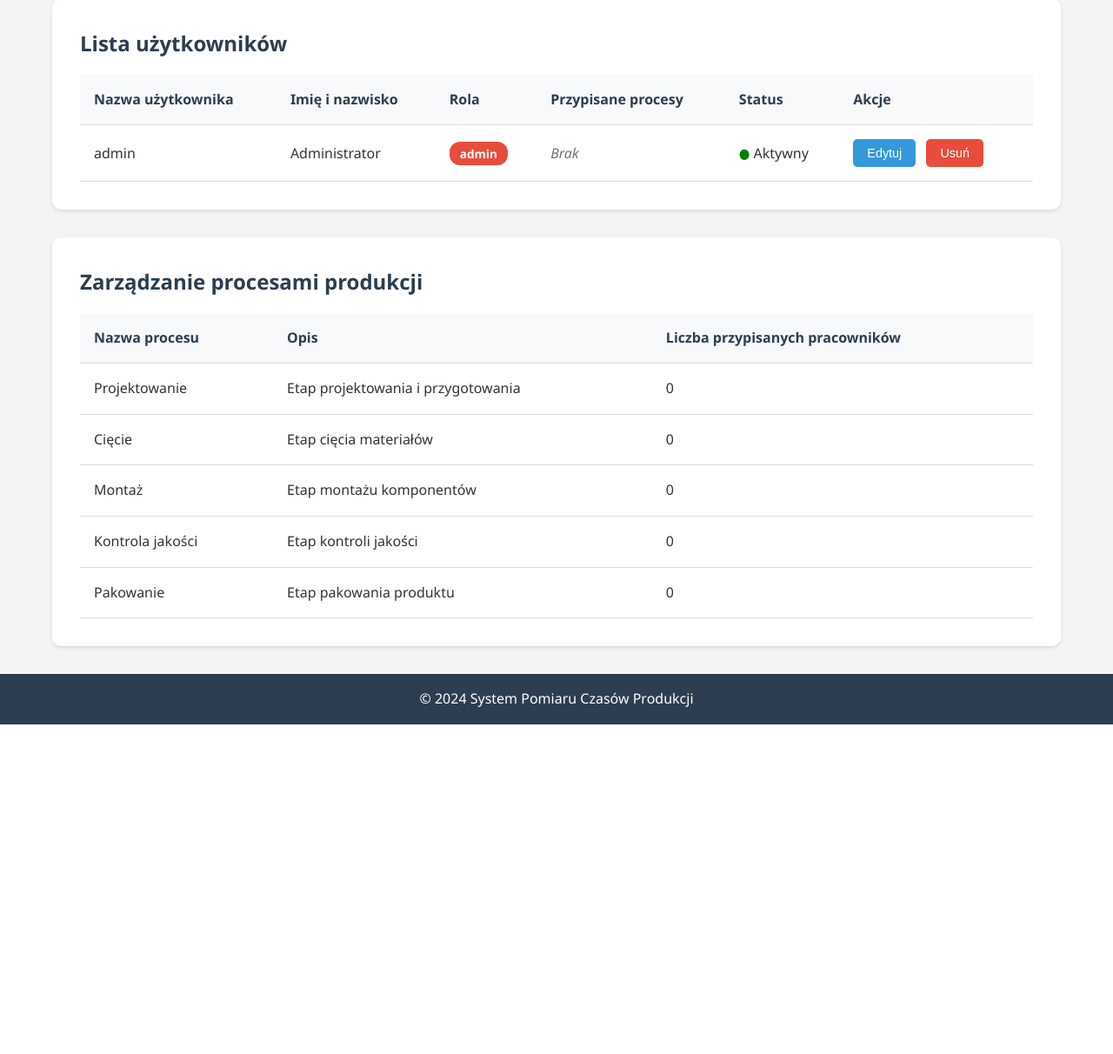
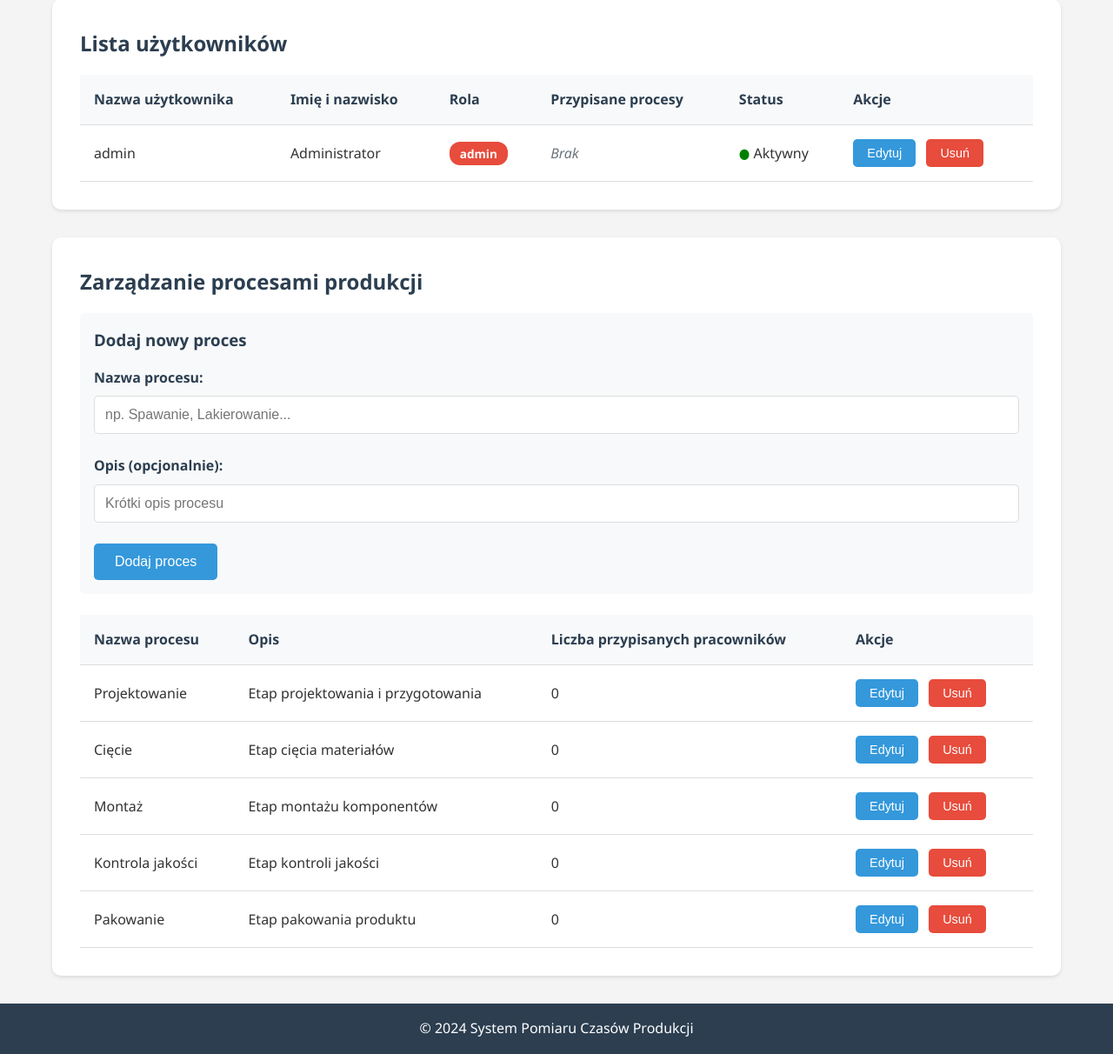
Before and after one commit to KamToman/PPProject, a Flask app: page /admin in a window 1280 px wide. Shown: the part 742-1954 px from the top of the page at 87% size. Before the commit the page ends 1575 px from the top, so only its background shows below. Run offline with Flask 3, Linux system fonts and the light colour scheme; the visitor is signed in with stand-in values (Sample User, id 1).

Commit message:
Add admin UI for managing production processes (add/edit/delete)
Co-authored-by: KamToman <152777238+KamToman@users.noreply.github.com>

```diff
--- a/app.py
+++ b/app.py
@@ -541,6 +541,44 @@ def manage_stages():
         }), 201
 
 
+@app.route('/api/stages/<int:stage_id>', methods=['GET', 'PUT', 'DELETE'])
+def manage_stage(stage_id):
+    """Get, update, or delete a specific stage"""
+    stage = ProductionStage.query.get_or_404(stage_id)
+
+    if request.method == 'GET':
+        return jsonify({
+            'id': stage.id,
+            'name': stage.name,
+            'description': stage.description,
+            'assigned_workers': stage.assigned_users.count()
+        }), 200
+
+    elif request.method == 'PUT':
+        data = request.json
+        if 'name' in data:
+            stage.name = data['name']
+        if 'description' in data:
+            stage.description = data['description']
+
+        db.session.commit()
+
+        return jsonify({
+            'id': stage.id,
+            'name': stage.name,
+            'description': stage.description
+        }), 200
+
+    elif request.method == 'DELETE':
+        # Check if stage has time logs
+        if stage.time_logs:
+            return jsonify({'error': 'Nie można usunąć procesu, który ma powiązane wpisy czasowe'}), 400
+
+        db.session.delete(stage)
+        db.session.commit()
+        return jsonify({'message': 'Proces został usunięty'}), 200
+
+
 # Initialize database
 with app.app_context():
     db.create_all()
--- a/templates/admin.html
+++ b/templates/admin.html
@@ -101,20 +101,40 @@
 
 <div class="card">
     <h2>Zarządzanie procesami produkcji</h2>
+
+    <!-- Add new stage form -->
+    <form id="stageForm" style="margin-bottom: 1.5rem; padding: 1rem; background-color: #f8f9fa; border-radius: 5px;">
+        <h3 style="margin-top: 0;">Dodaj nowy proces</h3>
+        <div class="form-group">
+            <label for="stageName">Nazwa procesu:</label>
+            <input type="text" id="stageName" name="stageName" required placeholder="np. Spawanie, Lakierowanie...">
+        </div>
+        <div class="form-group">
+            <label for="stageDescription">Opis (opcjonalnie):</label>
+            <input type="text" id="stageDescription" name="stageDescription" placeholder="Krótki opis procesu">
+        </div>
+        <button type="submit" class="btn btn-primary">Dodaj proces</button>
+    </form>
+
     <table class="table">
         <thead>
             <tr>
                 <th>Nazwa procesu</th>
                 <th>Opis</th>
                 <th>Liczba przypisanych pracowników</th>
+                <th>Akcje</th>
             </tr>
         </thead>
-        <tbody>
+        <tbody id="stagesTableBody">
             {% for stage in stages %}
-            <tr>
-                <td>{{ stage.name }}</td>
-                <td>{{ stage.description }}</td>
+            <tr id="stage-row-{{ stage.id }}">
+                <td id="stage-name-{{ stage.id }}">{{ stage.name }}</td>
+                <td id="stage-desc-{{ stage.id }}">{{ stage.description or '-' }}</td>
                 <td>{{ stage.assigned_users.count() }}</td>
+                <td>
+                    <button class="btn btn-small" onclick="editStage({{ stage.id }}, '{{ stage.name }}', '{{ stage.description or '' }}')">Edytuj</button>
+                    <button class="btn btn-small btn-danger" onclick="deleteStage({{ stage.id }}, '{{ stage.name }}')">Usuń</button>
+                </td>
             </tr>
             {% endfor %}
         </tbody>
@@ -209,6 +229,99 @@ function editUser(userId) {
     // Simplified edit - in production you'd have a modal or edit page
     alert('Funkcja edycji użytkownika - w przygotowaniu. Możesz usunąć użytkownika i dodać go ponownie z nowymi ustawieniami.');
 }
+
+// ========== Stage Management Functions ==========
+
+// Submit form to create stage
+document.getElementById('stageForm').addEventListener('submit', async (e) => {
+    e.preventDefault();
+
+    const data = {
+        name: document.getElementById('stageName').value,
+        description: document.getElementById('stageDescription').value
+    };
+
+    try {
+        const response = await fetch('/api/stages', {
+            method: 'POST',
+            headers: {
+                'Content-Type': 'application/json',
+            },
+            body: JSON.stringify(data)
+        });
+
+        const result = await response.json();
+
+        if (response.ok) {
+            showMessage('Proces został dodany pomyślnie!', 'success');
+            setTimeout(() => location.reload(), 1500);
+        } else {
+            showMessage(result.error || 'Błąd podczas dodawania procesu', 'error');
+        }
+    } catch (error) {
+        showMessage('Błąd komunikacji z serwerem', 'error');
+    }
+});
+
+async function editStage(stageId, currentName, currentDescription) {
+    const newName = prompt('Nowa nazwa procesu:', currentName);
+    if (newName === null) return; // User cancelled
+
+    if (!newName.trim()) {
+        showMessage('Nazwa procesu nie może być pusta', 'error');
+        return;
+    }
+
+    const newDescription = prompt('Nowy opis procesu (pozostaw puste aby usunąć):', currentDescription);
+    if (newDescription === null) return; // User cancelled
+
+    try {
+        const response = await fetch(`/api/stages/${stageId}`, {
+            method: 'PUT',
+            headers: {
+                'Content-Type': 'application/json',
+            },
+            body: JSON.stringify({
+                name: newName.trim(),
+                description: newDescription.trim()
+            })
+        });
+
+        const result = await response.json();
+
+        if (response.ok) {
+            showMessage('Proces został zaktualizowany', 'success');
+            setTimeout(() => location.reload(), 1000);
+        } else {
+            showMessage(result.error || 'Błąd podczas aktualizacji procesu', 'error');
+        }
+    } catch (error) {
+        showMessage('Błąd komunikacji z serwerem', 'error');
+    }
+}
+
+async function deleteStage(stageId, stageName) {
+    if (!confirm(`Czy na pewno chcesz usunąć proces "${stageName}"?\n\nUWAGA: Proces z powiązanymi wpisami czasowymi nie może zostać usunięty.`)) {
+        return;
+    }
+
+    try {
+        const response = await fetch(`/api/stages/${stageId}`, {
+            method: 'DELETE'
+        });
+
+        const result = await response.json();
+
+        if (response.ok) {
+            showMessage('Proces został usunięty', 'success');
+            setTimeout(() => location.reload(), 1000);
+        } else {
+            showMessage(result.error || 'Błąd podczas usuwania procesu', 'error');
+        }
+    } catch (error) {
+        showMessage('Błąd komunikacji z serwerem', 'error');
+    }
+}
 </script>
 
 <style>
```
